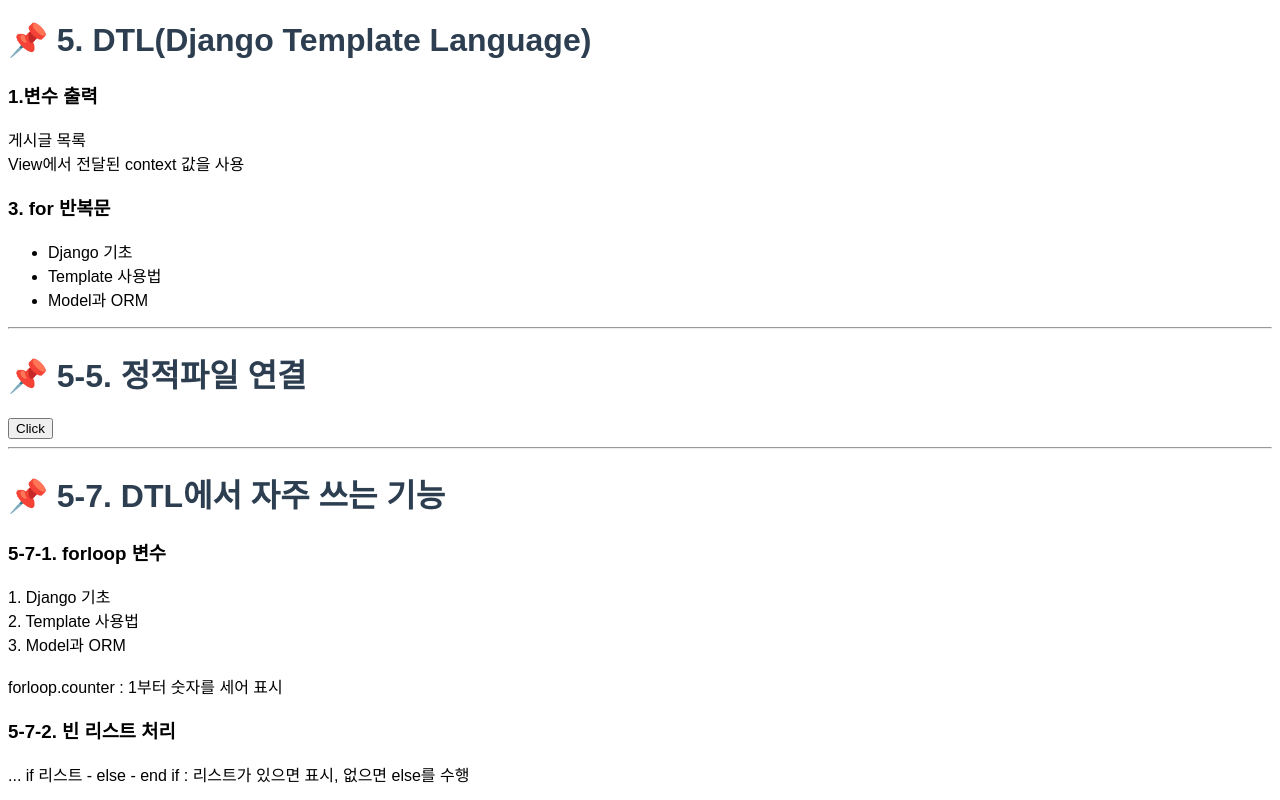
After one commit to OngTK/pythonStudy, a Django app: page /list/ in a window 1280 px wide. The commit adds this page. Run offline with Django 5.2, Linux system fonts and the light colour scheme.

Commit message:
study: 05. Template 기초 & Django Template Language (DTL)

```diff
--- /dev/null
+++ b/django/practice01/main/static/main/script.js
@@ -0,0 +1,6 @@
+/* js 정적 파일 위치 */
+/* main\static\main\..  */
+
+function showAlert() {
+    alert("JavaScript 파일 연결 성공!");
+}
--- /dev/null
+++ b/django/practice01/main/static/main/style.css
@@ -0,0 +1,10 @@
+/* CSS 정적 파일 위치 */
+/* main\static\main\..  */
+
+body {
+    font-family: Arial, sans-serif;
+}
+
+h1 {
+    color: #2c3e50;
+}
--- /dev/null
+++ b/django/practice01/main/templates/main/list.html
@@ -0,0 +1,63 @@
+{% load static %}
+<!-- static 파일 사용 선언 -->
+
+<!DOCTYPE html>
+<html>
+
+<head>
+    <meta charset='utf-8'>
+    <meta http-equiv='X-UA-Compatible' content='IE=edge'>
+    <title>{{ title }}</title>
+    <link rel='stylesheet' href="{% static 'main/style.css' %}">
+
+</head>
+
+<body>
+    <!-- 5-3 -->
+    <h1>📌 5. DTL(Django Template Language)</h1>
+    <h3>1.변수 출력</h3>
+    <div>{{title}}</div>
+    <div>View에서 전달된 context 값을 사용</div>
+
+    <!-- <h3>2. if 조건문</h3>
+        {% if count > 0%}
+            <p> 데이터가 있습니다. </p>
+        {% else %}
+            <p> 데이터가 없습니다. </p>
+        {% endif %} -->
+
+    <h3>3. for 반복문</h3>
+    <ul>
+        {% for post in posts %}
+        <li>{{ post }}</li>
+        {% endfor %}
+    </ul>
+
+    <hr>
+    <h1> 📌 5-5. 정적파일 연결</h1>
+    <button onclick="showAlert()">Click</button>
+
+    <hr>
+    <h1> 📌 5-7. DTL에서 자주 쓰는 기능</h1>
+
+    <h3> 5-7-1. forloop 변수 </h3>
+    {% for post in posts %}
+    <div>{{ forloop.counter }}. {{ post }}</div>
+    {% endfor %}
+    <br>
+    <div> forloop.counter : 1부터 숫자를 세어 표시</div>
+
+    <h3> 5-7-2. 빈 리스트 처리</h3>
+    {% if posts %}
+        ...
+    {% else %}
+        <p>게시글이 없습니다.</p>
+    {% endif %}
+
+    if 리스트 - else - end if : 리스트가 있으면 표시, 없으면 else를 수행
+
+    <script src="{% static 'main/script.js' %}"></script>
+
+</body>
+
+</html>
--- a/django/practice01/main/urls.py
+++ b/django/practice01/main/urls.py
@@ -2,7 +2,7 @@
 main app 전용 url 파일
 """
 from django.urls import path
-from .views import hello, json_test, index
+from .views import hello, json_test, index, list_view
 
 urlpatterns = [
     # 📌 4-2-1. 첫번째 View 만들기
@@ -15,4 +15,8 @@
     # 📌 4-5. HTML 응답을 위한 Template 사용
     # 🟢 4-5-4. URL 추가
     path("", index),
+
+    # 📌 5-4. View → Template 데이터 전달 실습
+    # 🟢 5-4-1. View 코드
+    path("list/", list_view),
 ]
--- a/django/practice01/main/views.py
+++ b/django/practice01/main/views.py
@@ -36,3 +36,16 @@
         "count": 3
     }
     return render(request, "main/index.html", context)
+
+# 📌 5-4. View → Template 데이터 전달 실습
+# 🟢 5-4-1. View 코드
+def list_view(request):
+    context = {
+        "title": "게시글 목록",
+        "posts" : [
+            "Django 기초",
+            "Template 사용법",
+            "Model과 ORM"
+        ]
+    }
+    return render(request, "main/list.html", context)
--- a/django/practice01/practice01/settings.py
+++ b/django/practice01/practice01/settings.py
@@ -47,7 +47,7 @@
     'django.contrib.contenttypes',
     'django.contrib.sessions',
     'django.contrib.messages',
-    'django.contrib.staticfiles',
+    'django.contrib.staticfiles', # CSS/JS 등 정적파일 연결
     'main',  # 우리가 만든 앱
 ]
 
```
Also changed, not shown: django/practice01/main/templates/main/index.html (+21 -2 lines), django/practice01/readMe.md.
